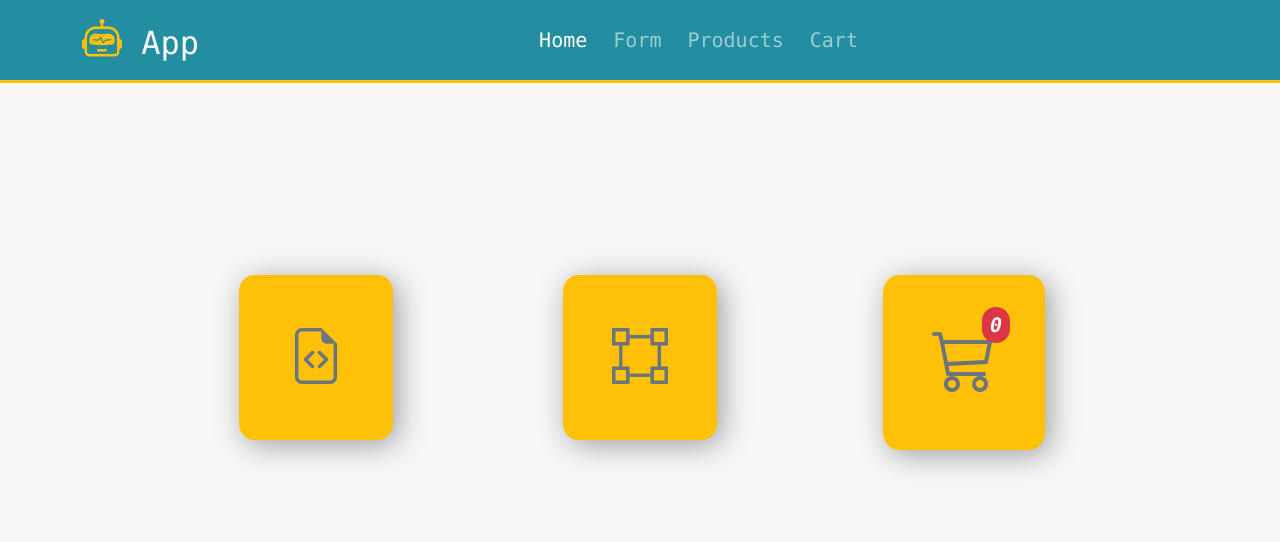
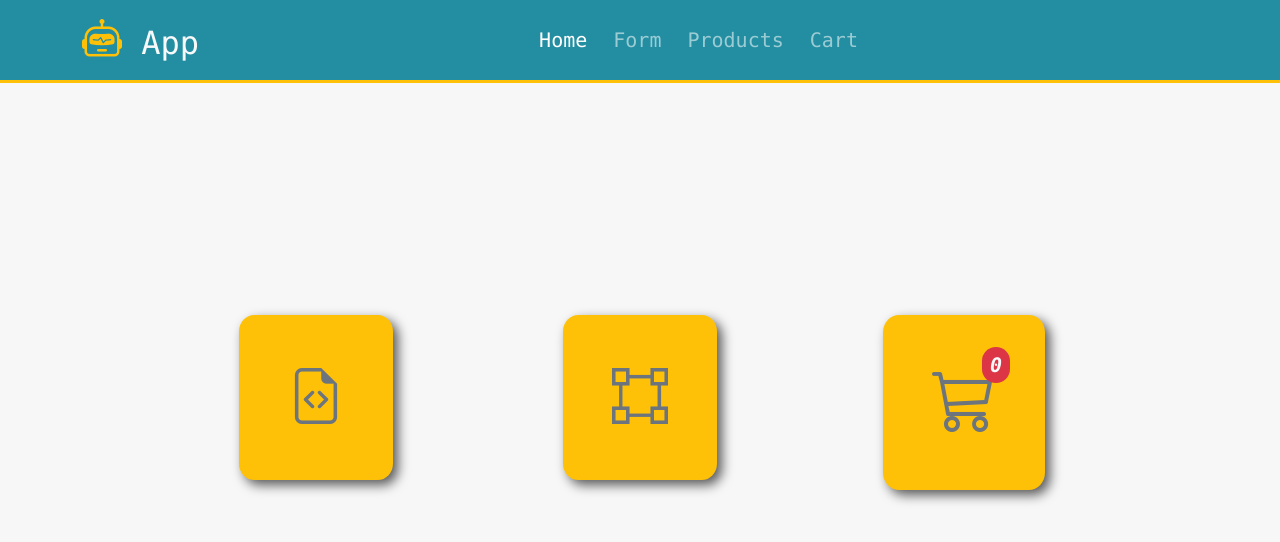
Before and after one commit to kev-web/react-usereducer-store, a React (Create React App) app: page / in a window 1280 px wide. Shown: the top 542 px of the page. Built offline with nearby package versions, Linux system fonts and the light colour scheme.

Commit message:
animation on buttons

```diff
--- a/src/App.js
+++ b/src/App.js
@@ -1,7 +1,7 @@
 import React from 'react';
 import './App.css';
 import './storeCss/fetch_style.css';
-import CartNavbar from './storeComponents/CartNavbar';
+// import CartNavbar from './storeComponents/CartNavbar';
 import MainCartComponent from './storeComponents/MainCartComponent';
 
 
@@ -10,7 +10,7 @@ function App() {
 
   return (
     <div>
-      <CartNavbar />
+      {/* <CartNavbar /> */}
       <MainCartComponent />
     </div>
   );
--- a/src/storeComponents/CartCardDetails.js
+++ b/src/storeComponents/CartCardDetails.js
@@ -38,22 +38,28 @@ const CartCardDetails = (props) => {
     return (
         <div className='container mt-5 mb-5'>
 
-            {/* <div className="container p-3 border">
-                <p className='text-danger lead'>The url value of key "itemToShow" is: {itemToShow}</p>
-                <p>{JSON.stringify(itemFound)}</p>
-            </div> */}
-
             <div className="row align-items-center m-0">
-                <div className="col-sm-6 p-0">
+                <div className="col-sm-6 p-1 p-sm-0">
                     <img src={itemFound.pic} className='img-fluid' alt="product-details-image" />
                 </div>
-                <div className="col-sm-6 p-2 mt-3 mt-sm-0 p-sm-5">
-                    <h1 className='display-3 mb-2 mb-sm-5'>{itemFound.name}</h1>
-                    <p className='text-muted text-end'>In Cart: {props.mainState.cart.filter(element=>element.id === itemFound.id).length}</p>
-                    <p className='text-muted text-end mb-4'>Product Id:&nbsp;{itemFound.id}</p>
-                    <p className='mb-5 text-justify'>{itemFound.description}</p>
-                    <p className='fs-2 text-end mb-5 fw-bold'>${itemFound.price}</p>
-                    <div className="p-0 text-center text-sm-end">
+                <div className="col-sm-6 p-4 pt-0 p-sm-5">
+                    <h1 className='display-3 mb-4 mb-sm-5 text-center'>{itemFound.name}</h1>
+
+                    <h2 className='text-center mb-3'>
+                        <i className="bi bi-cart3 position-relative text-dark">
+                            <span className="position-absolute top-0 start-90 translate-middle badge rounded-pill p-1 bg-success">
+                                <p style={{fontSize:14, padding: 0, margin: 0, color: 'white'}}>
+                                    {props.mainState.cart.filter(element=>element.id === itemFound.id).length}
+                                </p>
+                            </span>
+                        </i>
+                    </h2>
+
+
+                    <p className='text-muted text-center mb-4 productDetailsId'>Id:&nbsp;{itemFound.id}</p>
+                    <p className='pb-4 mb-2 text-start text-sm-center'>{itemFound.description}</p>
+                    <p className='fs-1 text-end text-sm-center mb-4 pe-3'>${itemFound.price}</p>
+                    <div className="p-0 text-center">
                         <CartBtn
                             btnType={'button'}
                             btnValue={itemFound.id}
--- a/src/storeComponents/CartDetails.js
+++ b/src/storeComponents/CartDetails.js
@@ -33,10 +33,10 @@ const CartDetails = (props) => {
             }
         })}
 
-        <tr className='text-center align-middle border-top border-bottom' style={{height: 60}}>
+        <tr className='text-center align-middle border-primary border-top border-bottom' style={{height: 60}}>
           <td></td>
           <td className='d-none d-md-block'></td>
-          <td colSpan={3}>
+          <td colSpan={3}  className='pt-4 pb-4'>
               <CartDetailsSubtotal presentState={props.actualState}/>
               <CartDetailsTax presentState={props.actualState}/>
               <CartDetailsTotal presentState={props.actualState}/>
--- a/src/storeComponents/CartDetailsRow.js
+++ b/src/storeComponents/CartDetailsRow.js
@@ -32,7 +32,7 @@ const CartDetailsRow = (props) => {
                 </div>
             </td>
             <td className='p-0 m-0'>
-                <div className="row m-0 p-0">
+                <div className="row m-0 p-0 pb-1 pt-1">
                     <div className="col-sm-6 p-0">
                         <CartInputBoxQuantity theState={props.actualStateTwo} cycledItem={props.currentItem} dispatchMethodBox={props.dispatchMethod}/>
                     </div>
--- a/src/storeComponents/CartForm.js
+++ b/src/storeComponents/CartForm.js
@@ -1,10 +1,26 @@
-import React, { useEffect } from 'react'
+import React from 'react'
 import {v4 as uuidv4} from "uuid";
 import CartBtn from './CartBtn'
 import CartBtnIcon from './CartBtnIcon'
 import CartNewBlankSpace from './CartNewBlankSpace';
 
 const CartForm = (props) => {
+
+    const handleFormMessage = () => {
+      setTimeout(()=>{
+        props.dispatchMethod({
+          type: 'form-message'
+        })
+      }, 6000)
+    }
+
+    const handleFormButtonAnimation = () => {
+      setTimeout(()=>{
+        props.dispatchMethod({
+          type: 'form-btn-animate'
+        })
+      }, 1500)
+    }
 
     const handleSubmitForm = (e) => {
       e.preventDefault()
@@ -24,39 +40,38 @@ const CartForm = (props) => {
       e.target.product.value = '';
       e.target.description.value = '';
       e.target.price.value = '';
+      handleFormButtonAnimation();
+      handleFormMessage();
   };
-
-  useEffect(()=>{
-    setTimeout(()=>{
-      props.dispatchMethod({
-        type: 'form-message',
-      })
-    }, 10000)
-  },[props.mainState.formMessage])
 
 
   return (
 
     <form onSubmit={handleSubmitForm} className='mt-5 mb-3' autoComplete='off'>
         <div className="form-floating">
-          <input name='product' type="text" className='form-control mb-3' id='productName' placeholder='Enter name..' autoComplete='off' required/>
+          <input name='product' type="text" className='form-control mb-3' id='productName' placeholder='Enter name..' autoComplete='off' />
           <label htmlFor="productName" className='form-label text-secondary'>Product Name:</label>
         </div>
 
         <div className="form-floating">
-          <textarea name="description" id="productDescription" style={{height: '125px'}} maxLength="150" className='form-control mb-3' placeholder='Enter Description...' autoComplete='off' required></textarea>
+          <textarea name="description" id="productDescription" style={{height: '125px'}} maxLength="150" className='form-control mb-3' placeholder='Enter Description...' autoComplete='off' ></textarea>
           <label htmlFor="productDescription" className='form-label text-secondary'>Description:</label>
         </div>
 
         <div className="form-floating">
-          <input name='price' type="number" step="0.01" min="0" className='form-control mb-3' id='productPrice' placeholder='Enter Price...' autoComplete='off' required/>
+          <input name='price' type="number" step="0.01" min="0" className='form-control mb-3' id='productPrice' placeholder='Enter Price...' autoComplete='off' />
           <label htmlFor="productPrice" className='form-label text-secondary'>Price:</label>
         </div>
 
         <div className='text-end'>
           <CartBtn
             btnType={'submit'}
-            btnClass={'btn btn-warning mt-3'}
+            btnClass={
+              props.mainState.formButtonAnimate ?
+                'btn mt-3 formBtnAnimation'
+               :
+                'btn btn-warning mt-3'
+              }
             mainText={'Submit'}
             btnIconClass='bi bi-cloud-arrow-up fs-5'
             />
--- a/src/storeComponents/CartNavbar.js
+++ b/src/storeComponents/CartNavbar.js
@@ -4,8 +4,9 @@ import { NavLink } from 'react-router-dom'
 
 
 
-const CartNavbar = () => {
+const CartNavbar = (props) => {
     return (
+        <>
             <nav className="navbar sticky-top navbar-expand-lg navbar-dark p-3 border-bottom border-warning border-3">
                 <div className="container">
                     <NavLink className="navbar-brand nav-link p-0" aria-current="/" to='/'>
@@ -28,6 +29,15 @@ const CartNavbar = () => {
                     </div>
                 </div>
             </nav>
+            <div className="container p-0">
+                {props.mainState.formMessage ?
+                    <p className='p-2 text-center mb-0 w-75 mx-auto' id='formMessage'>Your product has been added!</p>
+                : <p className='p-2 mb-0' id='formMessage2'></p>
+                }
+            </div>
+
+        </>
+
     )
 }
 
--- a/src/storeComponents/CartProductCard.js
+++ b/src/storeComponents/CartProductCard.js
@@ -33,6 +33,7 @@ const CartProductCard = (props) => {
   return (
     <div className="card m-2 border-0" style={{width:'19.6rem', display: "inline-block"}} key={props.loopItem.id}>
 
+
         <NavLink
             className='p-0 m-0 nav-link fw-bold fst-italic text-start beigeTextColor fs-5'
             to={`/product-details/${props.loopItem.id}`}
@@ -45,6 +46,8 @@ const CartProductCard = (props) => {
             // }}
             ><img src={props.loopItem.pic} width={"100%"} className='img-fluid card-img' alt='product-card-img'/>
         </NavLink>
+
+
 
         <div className="card-body overflow-auto">
             <div className="row card-title mb-4">
--- a/src/storeComponents/MainCartComponent.js
+++ b/src/storeComponents/MainCartComponent.js
@@ -8,6 +8,7 @@ import CartModal from './CartModal';
 import PDFGenerator from './PDFGenerator';
 import CartCardDetails from './CartCardDetails'
 import CartDetailsLogo from './CartDetailsLogo';
+import CartNavbar from './CartNavbar';
 // import CartFormLogo from './CartFormLogo';
 // import CartForm from './CartForm';
 // import CartProductCard from './CartProductCard';
@@ -32,7 +33,9 @@ const initialValue = {
         productPic: '',
         productAddedToCart: ''
     },
-    formMessage: false
+    formMessage: false,
+    formButtonAnimate: false,
+    homeBtnAnimation: false,
 }
 
 //Reducer function:
@@ -40,7 +43,8 @@ const reducer = (state, action) => {
     switch(action.type){
 
         case 'add-item':
-            return {...state, products: [...state.products, action.payload], formMessage: true}
+            // return {...state, products: [...state.products, action.payload], formMessage: true, formButtonAnimate: true}
+            return {...state, formMessage: true, formButtonAnimate: true}
 
         case 'delete-item':
             let newArray = [...state.products];
@@ -171,6 +175,18 @@ const reducer = (state, action) => {
         case 'form-message':
             return  {...state, formMessage: false}
 
+
+        case 'form-btn-animate':
+            return {...state, formButtonAnimate: false}
+
+
+        case 'home-menu-btn-animate':
+            console.log(action.payload)
+            return {...state, homeBtnAnimation: true}
+
+        case 'home-menu-btn-animate-off':
+            return {...state, homeBtnAnimation: false}
+
         default:
             return state;
     }
@@ -215,12 +231,18 @@ function MainCartComponent() {
 
         <div>
 
+            <CartNavbar mainState={mainState}/>
+
             <PDFGenerator mainState={mainState} />
             <CartModal dispatchMethod={dispatch} actualState={mainState}/>
 
             <Routes>
                 {/* Home Route */}
-                <Route path='/' element={<MainCartHome actualState={mainState}/>}/>
+                <Route path='/' element={<MainCartHome
+                                            actualState={mainState}
+                                            dispatchMethod={dispatch}
+                                            />
+                                        }/>
 
                 {/* Form Route */}
                 <Route path='form-page' element={<MainCartForm dispatchMethod={dispatch} mainState={mainState}/>}/>
--- a/src/storeComponents/MainCartForm.js
+++ b/src/storeComponents/MainCartForm.js
@@ -6,15 +6,11 @@ const MainCartForm = (props) => {
   return (
 
     <div className='container pt-5 pb-5 p-sm-5 mt-0 mb-0'>
-        {props.mainState.formMessage ?
-          <p className='p-2 text-center rounded-3 mb-0' id='formMessage'>Your product has been added!</p>
-          : <p className='p-2 mb-0' id='formMessage2'></p>
-        }
         <div className="row justify-content-center m-0">
             <div className="col-sm-1">
 
             </div>
-            <div className="col-sm-6 p-3 p-sm-5 pt-sm-2">
+            <div className="col-sm-6 p-3 p-sm-5 pt-sm-5">
                 <CartFormLogo textColor={'text-dark'}/>
                 <CartForm dispatchMethod={props.dispatchMethod} mainState={props.mainState}/>
             </div>
@@ -22,7 +18,6 @@ const MainCartForm = (props) => {
 
             </div>
         </div>
-
     </div>
   )
 }
--- a/src/storeComponents/MainCartHome.js
+++ b/src/storeComponents/MainCartHome.js
@@ -2,22 +2,77 @@ import React from 'react'
 import CartFormLogo from './CartFormLogo'
 import CartProductsLogo from './CartProductsLogo'
 import CartDetailsLogo from './CartDetailsLogo'
-import { NavLink } from 'react-router-dom'
+import { Link, useNavigate } from 'react-router-dom'
 
 const MainCartHome = (props) => {
+
+    let navigate = useNavigate()
+
+    const handleNavigation = (btnEventValue) => {
+        setTimeout(()=>{
+            props.dispatchMethod({
+                type: 'home-menu-btn-animate-off',
+            })
+            if(btnEventValue === 'main-form'){
+                navigate('/form-page')
+            } else if (btnEventValue === 'main-products'){
+                navigate('/products-page')
+            } else if (btnEventValue === 'main-cart'){
+                navigate('/cart-page')
+            }
+        }, 1500)
+    }
+
+    const handleMenuBtnAnimation = (e) => {
+        e.preventDefault()
+        let btnValue = e.target.value
+        props.dispatchMethod({
+            type: 'home-menu-btn-animate',
+        })
+
+        handleNavigation(btnValue)
+    }
+
     return (
         <div className="m-1 m-sm-0">
             <div className='container pt-5 pb-5 p-sm-5 mt-5 mb-5'>
                 <div className="row p-sm-5">
                     <div className="col-sm-4 text-center p-3 p-sm-5">
-                    <NavLink className="btn menuBoxBtn btn-lg p-5" to='/form-page'><CartFormLogo textColor={'text-secondary'}/></NavLink>
+                        <button
+
+                                className={props.actualState.homeBtnAnimation  ?
+                                        "btn menuBoxBtn-animation btn-lg p-5"
+                                    :
+                                        "btn menuBoxBtn btn-lg p-5"
+                                    }
+                                value={'main-form'}
+                                onClick={handleMenuBtnAnimation}>
+                            <CartFormLogo textColor={'text-secondary'}/>
+                        </button>
                     </div>
+
                     <div className="col-sm-4 text-center p-3 p-sm-5">
-                    <NavLink className='btn menuBoxBtn btn-lg p-5' to='/products-page'><CartProductsLogo textColor={'text-secondary'}/></NavLink>
+                        <button
+                                className={props.actualState.homeBtnAnimation ?
+                                        "btn menuBoxBtn-animation btn-lg p-5"
+                                    :
+                                        "btn menuBoxBtn btn-lg p-5"
+                                    }
+                                value={'main-products'}
+                                onClick={handleMenuBtnAnimation}>
+                            <CartProductsLogo textColor={'text-secondary'}/>
+                        </button>
                     </div>
+
                     <div className="col-sm-4 text-center p-3 p-sm-5">
-                    <NavLink className='btn menuBoxBtn btn-lg p-5' to='/cart-page'>
-
+                        <button
+                                className={props.actualState.homeBtnAnimation ?
+                                        "btn menuBoxBtn-animation btn-lg p-5"
+                                    :
+                                        "btn menuBoxBtn btn-lg p-5"
+                                    }
+                                value={'main-cart'}
+                                onClick={handleMenuBtnAnimation}>
                             <CartDetailsLogo
                                 displaySize={'display-3'}
                                 textColor={'text-secondary'}
@@ -27,8 +82,7 @@ const MainCartHome = (props) => {
                                 fontSize={20}
                                 pillColorBg={'bg-danger'}
                                 actualState={props.actualState}/>
-
-                    </NavLink>
+                        </button>
                     </div>
                 </div>
             </div>
--- a/src/storeCss/fetch_style.css
+++ b/src/storeCss/fetch_style.css
@@ -52,23 +52,41 @@
 
 #formMessage {
     animation-name: sent-message;
-    animation-duration: 10s;
+    animation-duration: 6s;
     animation-timing-function: ease;
-    background-color: #eb5045;
-    color: beige;
+    border-bottom-left-radius: 15px;
+    border-bottom-right-radius: 15px;
+    background-color: #da3428;
+    color: rgb(226, 226, 217);
 }
 
 @keyframes sent-message {
-    0% {opacity: 1;}
-    100% {opacity: 0;}
+    0% {opacity: 0; transform: translate(0px, -41px);}
+    25%{opacity: 1; transform: translate(0px, 0px);}
+    50% {opacity: 1; transform: translate(0px, 0px);}
+    75% {opacity: 1;}
+    100% {opacity: 0; transform: translate(0px, 0px);}
 }
 
 #formMessage2{
-    height: 41px;
+    height: 40px;
 }
 
 .form-label{
     font-size: 16px;
+}
+
+.formBtnAnimation{
+    animation-name: form-btn-animation;
+    animation-duration: 1.5s;
+    animation-timing-function: ease;
+    border: none;
+}
+
+@keyframes form-btn-animation {
+    0%{background-color: #ffc107; transform: scale(1.0) rotateY(360deg); color: black;}
+    50%{background-color:rgba(73, 228, 255, 0.877); transform: scale(1.15); color: black;}
+    100%{background-color: #ffc107; transform: scale(1.0); color: black;}
 }
 
 table
@@ -88,8 +106,17 @@ table
     border-radius: 16px;
 }
 
+.card-img:hover{
+    transform: scale(1.05);
+}
+
 .beigeTextColor{
     color: rgb(221, 221, 198);
+}
+
+.productDetailsId{
+    font-size: 12px;
+    font-style: italic;
 }
 
 /* .cardTextColor{
@@ -125,12 +152,27 @@ td{
 .menuBoxBtn {
     background-color: #ffc107;
     border-radius: 10%;
-    box-shadow: 5px 5px 30px rgb(158, 158, 158);
+    box-shadow: 5px 5px 12px rgb(87, 87, 87);
+}
+
+.menuBoxBtn-animation {
+    background-color: #ffc107;
+    border-radius: 10%;
+    box-shadow: 5px 5px 12px rgb(87, 87, 87);
+    animation-name: menu-home-btn;
+    animation-duration: 1.5s;
+    /* animation-timing-function: ease; */
     /* border: 1px solid rgb(6, 128, 150); */
 }
 
 .menuBoxBtn:hover {
-    background-color: #e4ab00;
+    background-color: #d39e00;
+}
+
+@keyframes menu-home-btn {
+    0%{transform: rotate(0deg);}
+    50%{transform: rotate(360deg);}
+    100%{transform: rotate(0deg);}
 }
 
 /* .cartDiv {
```
Lines whose indentation alone changed are shown as unchanged.
